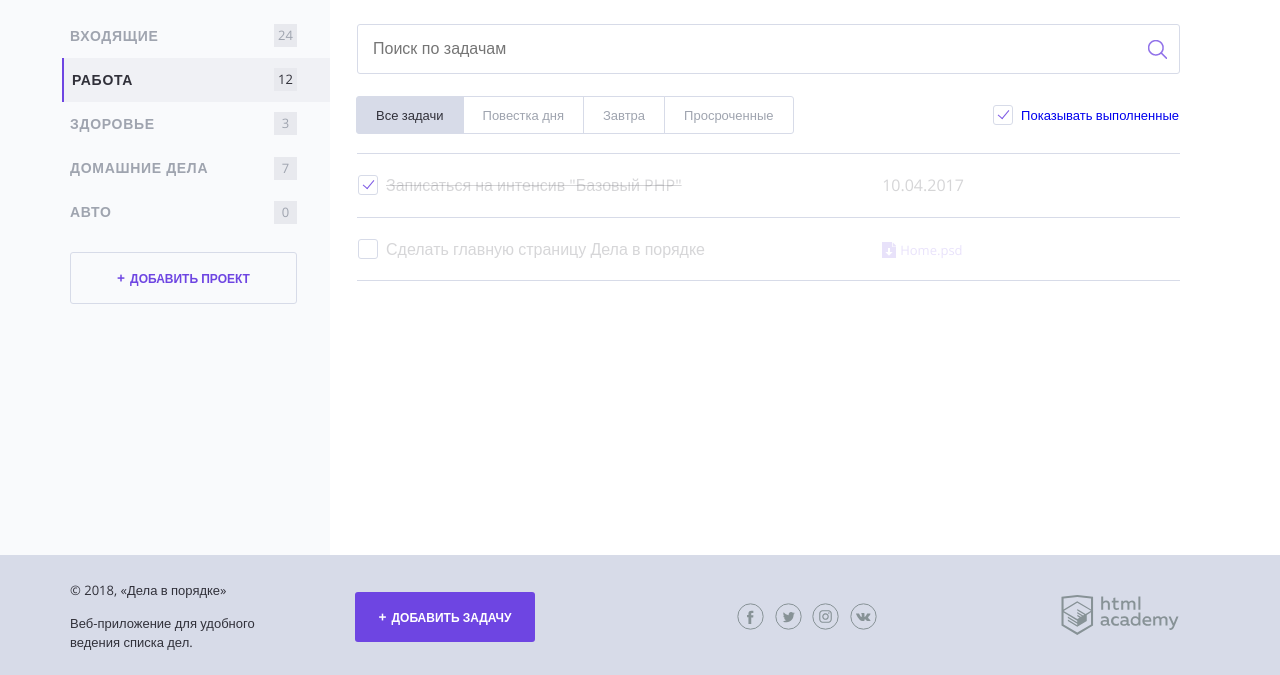
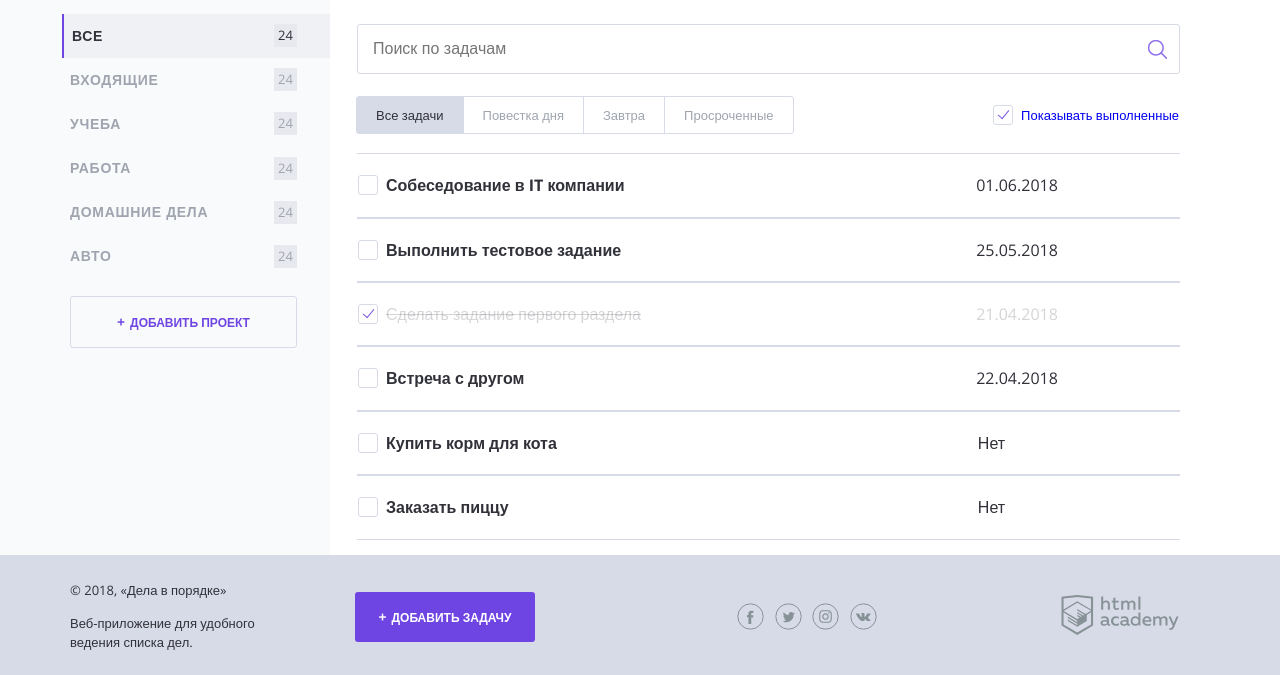
Before and after one commit to blalorvet/216084-doingsdone, a PHP site: page / in a window 1280 px wide. Shown: the part 125-800 px from the top of the page. Run offline with PHP 8.4, Linux system fonts and the light colour scheme.

Commit message:
Добавил простой и двухмерный ассоциативный массив. Добавил два цикла по этим мас   сивам которые ввыводят список проектов и список задач

```diff
--- a/index.php
+++ b/index.php
@@ -1,6 +1,16 @@
 <?php
 // показывать или нет выполненные задачи
 $show_complete_tasks = rand(0, 1);
+$categories = ["Все", "Входящие", "Учеба", "Работа", "Домашние дела", "Авто"];
+$index = 0;
+$num_count = count($categories);
+$tasks[] = array("task_name" => "Собеседование в IT компании", "task_date" => "01.06.2018", "task_category" => "Работа", "task_controls" => "Нет");
+$tasks[] = array("task_name" => "Выполнить тестовое задание", "task_date" => "25.05.2018", "task_category" => "Работа", "task_controls" => "Нет");
+$tasks[] = array("task_name" => "Сделать задание первого раздела", "task_date" => "21.04.2018", "task_category" => "Учеба", "task_controls" => "Да");
+$tasks[] = array("task_name" => "Встреча с другом", "task_date" => "22.04.2018", "task_category" => "Входящие", "task_controls" => "Нет");
+$tasks[] = array("task_name" => "Купить корм для кота", "task_date" => "Нет", "task_category" => "Домашние дела", "task_controls" => "Нет");
+$tasks[] = array("task_name" => "Заказать пиццу", "task_date" => "Нет", "task_category" => "Домашние дела", "task_controls" => "Нет");
+
 ?>
 <!DOCTYPE html>
 <html lang="ru">
@@ -45,7 +55,27 @@ $show_complete_tasks = rand(0, 1);
 
                 <nav class="main-navigation">
                     <ul class="main-navigation__list">
-                        <li class="main-navigation__list-item">
+
+
+
+
+                        <?PHP while ($index < $num_count) { ?>
+                            <li class="main-navigation__list-item <?= ($index === 0) ? "main-navigation__list-item--active":""; ?>">
+                                <a class="main-navigation__list-item-link" href="#"> <?= ($categories[$index]); ?></a>
+                                <span class="main-navigation__list-item-count">24</span>
+                            </li>
+                            <? $index++;
+                        }
+
+                        ?>
+
+
+
+
+
+
+
+                    <!--    <li class="main-navigation__list-item">
                             <a class="main-navigation__list-item-link" href="#">Входящие</a>
                             <span class="main-navigation__list-item-count">24</span>
                         </li>
@@ -69,6 +99,7 @@ $show_complete_tasks = rand(0, 1);
                             <a class="main-navigation__list-item-link" href="#">Авто</a>
                             <span class="main-navigation__list-item-count">0</span>
                         </li>
+                        -->
                     </ul>
                 </nav>
 
@@ -77,6 +108,7 @@ $show_complete_tasks = rand(0, 1);
 
             <main class="content__main">
                 <h2 class="content__main-heading">Список задач</h2>
+                <? ?>
 
                 <form class="search-form" action="index.html" method="post">
                     <input class="search-form__input" type="text" name="" value="" placeholder="Поиск по задачам">
@@ -95,7 +127,7 @@ $show_complete_tasks = rand(0, 1);
                     <label class="checkbox">
                         <a href="/">
                             <!--добавить сюда аттрибут "checked", если переменная $show_complete_tasks равна единице-->
-                            <!-- Вместо оператора if использовал теранарный оператор ?: -->
+                            <!-- Вместо оператора if использовал тернарный оператор ?: -->
                             <input class="checkbox__input visually-hidden"
                                    type="checkbox" <?= ($show_complete_tasks === 1) ? "checked" : ""; ?> >
                             <span class="checkbox__text">Показывать выполненные</span>
@@ -103,11 +135,44 @@ $show_complete_tasks = rand(0, 1);
                     </label>
                 </div>
 
+
+
+
+                <?php foreach ($tasks as $key => $item) {?>
                 <table class="tasks">
+
+
+                    <tr class="tasks__item task <?= ($item['task_controls']==="Да")? "task--completed": "";?> ">
+                        <td class="task__select">
+                            <label class="checkbox task__checkbox">
+                                <input class="checkbox__input visually-hidden" type="checkbox" <?= ($item['task_controls']==="Да")? "checked": "";?> >
+                                <span class="checkbox__text"> <?= $item ['task_name'];?> </span>
+                            </label>
+                        </td>
+                        <td class="task__date"><?= $item ['task_date'];?></td>
+
+                        <td class="task__controls">
+                        </td>
+                    </tr>
+                    <? }?>
+                </table>
+
+
+
+
+
+
+
+
+
+
+
+   <!---             <table class="tasks">
                     <!--показывать следующий тег <tr/>, если переменная $show_complete_tasks равна единице-->
                     <!-- добавил проверку-->
-                    <?php if ($show_complete_tasks === 1) {
-                        echo ' <tr class="tasks__item task task--completed">
+                    <?php  //if ($show_complete_tasks === 1) : ?>
+                <!--
+    <tr class="tasks__item task task--completed">
     <td class="task__select">
         <label class="checkbox task__checkbox">
             <input class="checkbox__input visually-hidden" type="checkbox" checked>
@@ -118,10 +183,8 @@ $show_complete_tasks = rand(0, 1);
 
     <td class="task__controls">
     </td>
-</tr>';
-
-                    }
-                    ?>
+</tr>
+         <?php // endif   ?>
 
 
                     <tr class="tasks__item task task--completed">
@@ -139,6 +202,9 @@ $show_complete_tasks = rand(0, 1);
                         <td class="task__date"></td>
                     </tr>
                 </table>
+
+-->
+
             </main>
         </div>
     </div>
```
